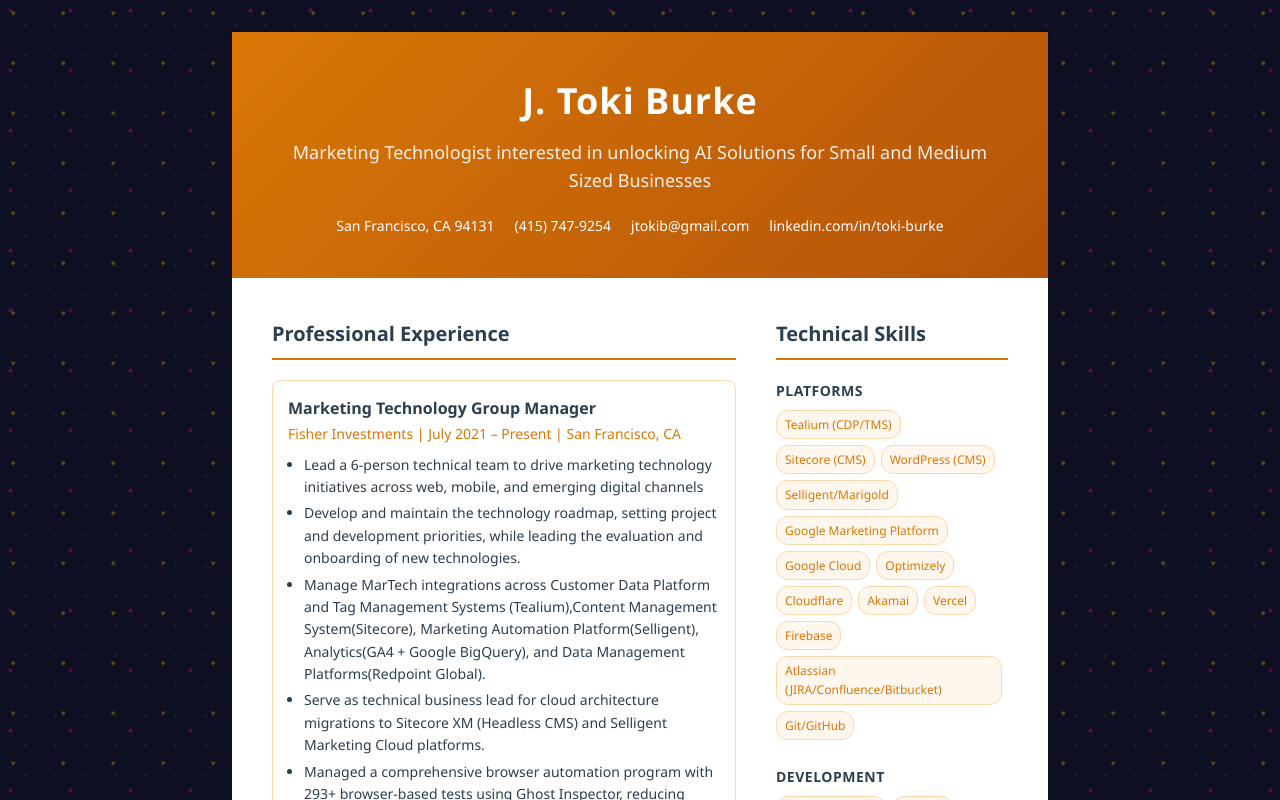
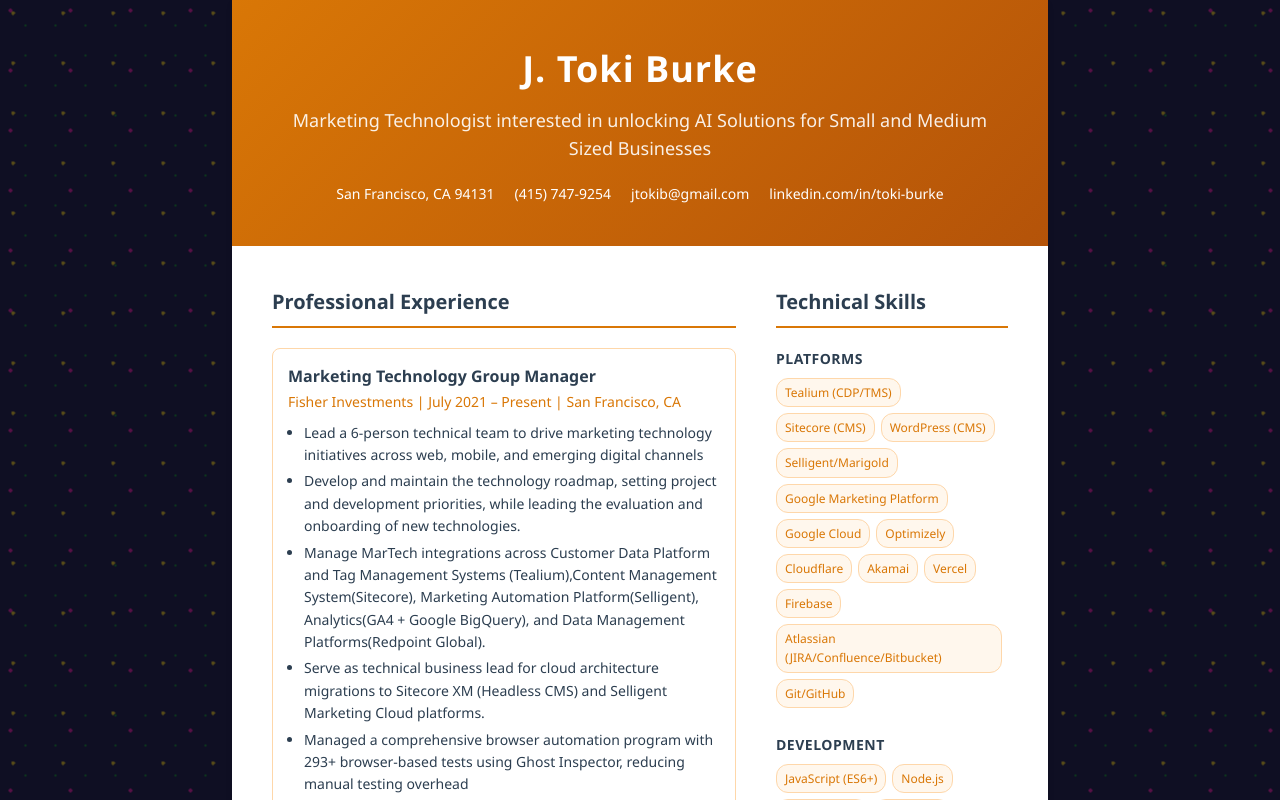
Before and after one commit to jtokib/jtokib.com, a Next.js app: page /resume in a window 1280 px wide. Shown: the top 800 px of the page. Built offline with nearby package versions, Linux system fonts and the light colour scheme.

Commit message:
Fix CSS on resume

```diff
--- a/app/globals.css
+++ b/app/globals.css
@@ -1269,7 +1269,7 @@
 .resume-container {
     font-family: "Segoe UI", Tahoma, Geneva, Verdana, sans-serif !important;
     max-width: 8.5in;
-    margin: 2rem auto 0;
+    margin: 0 auto;
     background-color: #ffffff;
     box-shadow: 0 4px 6px rgba(0, 0, 0, 0.1);
     line-height: 1.6;
```
